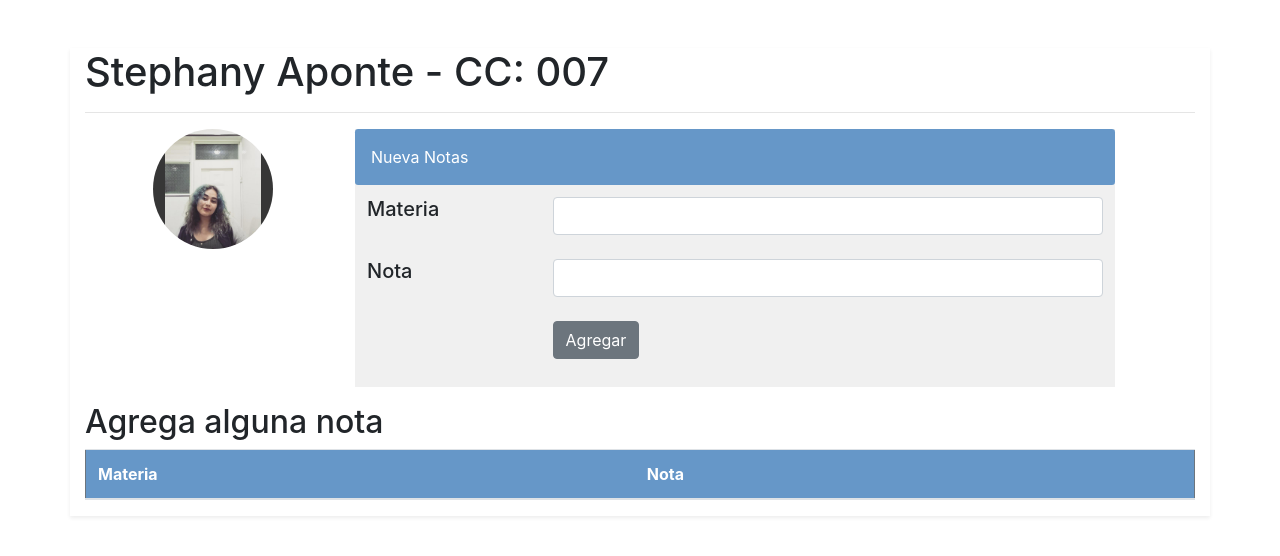
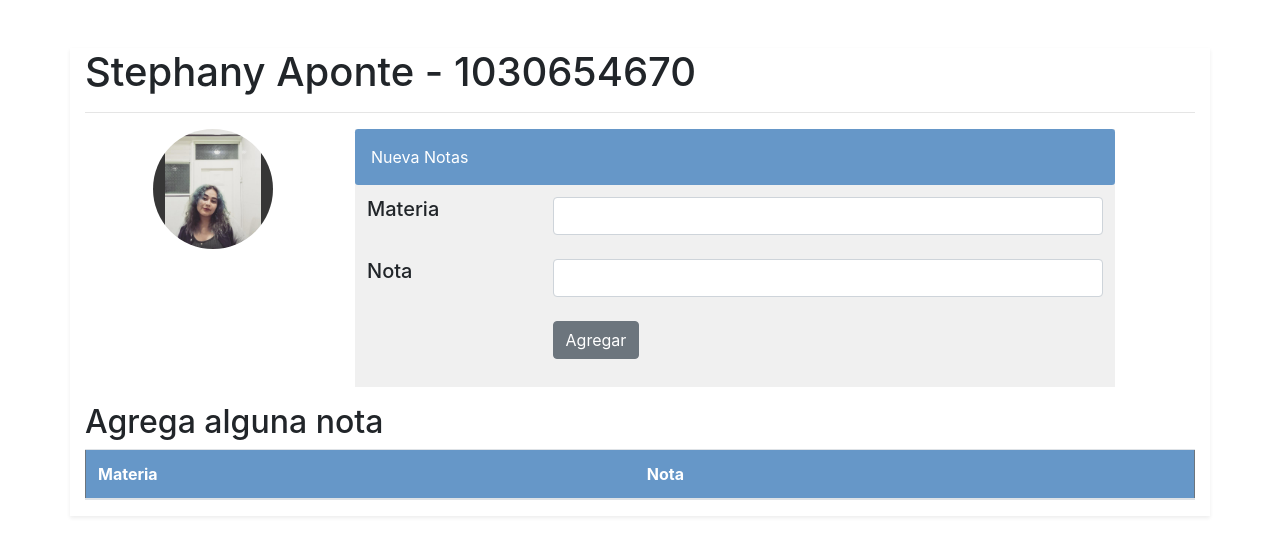
Before and after one commit to JoanVasquez/calification-average-tiphany, a plain HTML site: page index.html in a window 1280 px wide. Drawn offline with nearby package versions, Linux system fonts and the light colour scheme.

Commit message:
last steps

```diff
--- a/index.html
+++ b/index.html
@@ -18,7 +18,7 @@
     <div class="container mt-5 shadow-sm">
       <div class="row">
         <div class="col-12">
-          <h1>Stephany Aponte - CC: 007</h1>
+          <h1>Stephany Aponte - 1030654670</h1>
           <hr />
         </div>
         <div class="col-sm-12 col-md-3 text-center">
```
